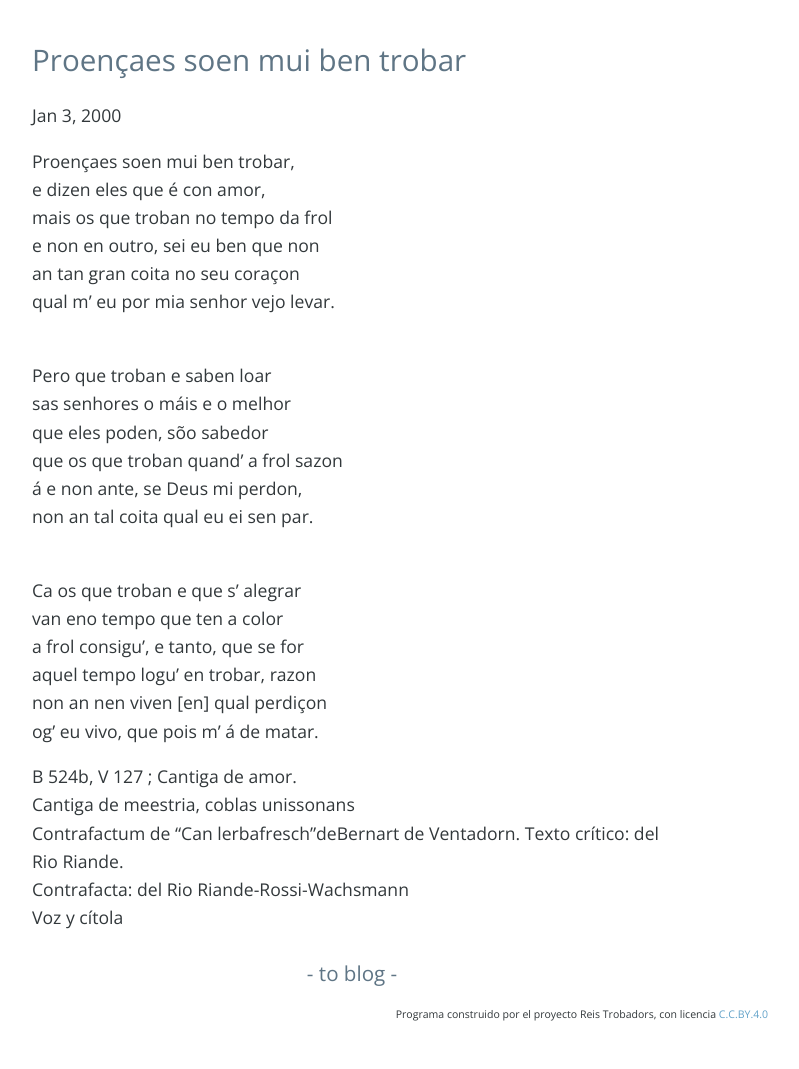
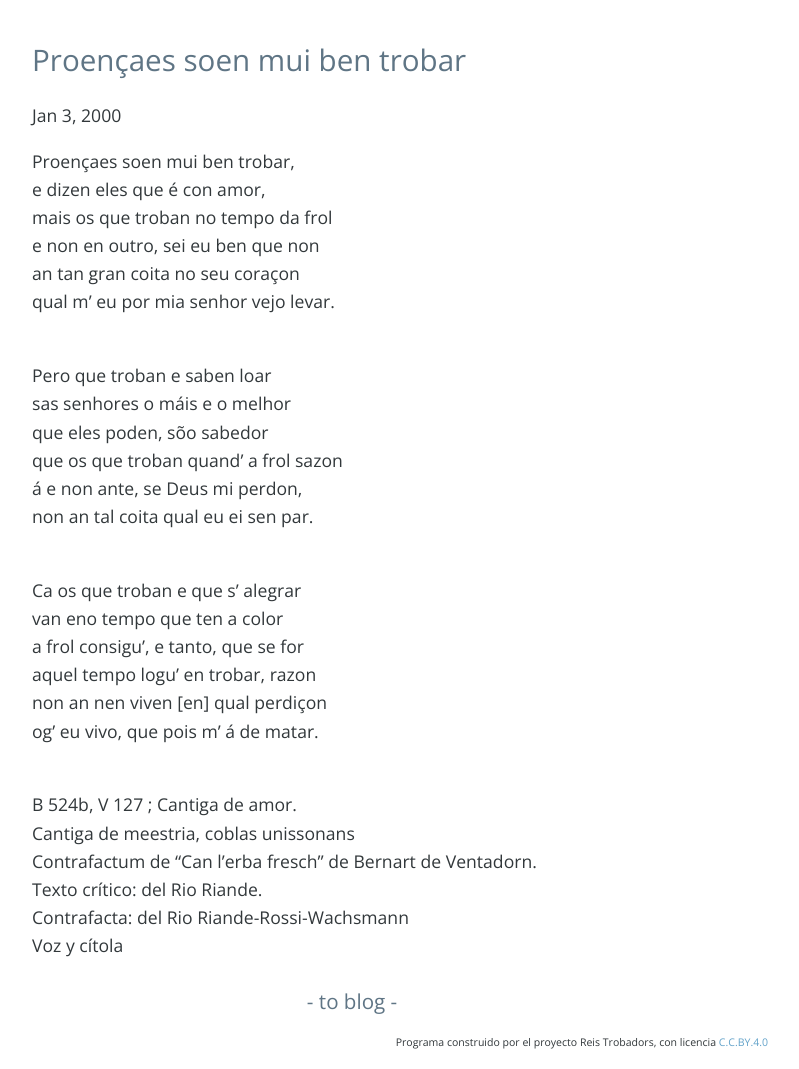
Before and after one commit to gabrielcalarco/cayman-blog-master, a Jekyll site: the page built from _posts/2000-01-03-Proençaes soen mui ben trobar.md, in a window 1280 px wide, cut to the strip 104-1173 px from the top of the page. Shown: the whole strip, without its empty margins (288-1087 px from the left). Built offline with Jekyll 4.4.1, drawn with Linux system fonts in a browser that asks for light colours; nearby versions of some CDN libraries; comment, search, counter and statistics services are not loaded; before the commit the page ends 1145 px from its top, so only the background shows below that.

Commit message:
post completo

```diff
--- a/_posts/2000-01-03-Proençaes soen mui ben trobar.md
+++ b/_posts/2000-01-03-Proençaes soen mui ben trobar.md
@@ -26,9 +26,11 @@ aquel tempo logu’ en trobar, razon<br/>
 non an nen viven [en] qual perdiçon<br/>
 og’ eu vivo, que pois m’ á de matar.<br/>
 
+<br/>
 B 524b, V 127 ;
 Cantiga de amor.<br/>
 Cantiga de meestria, coblas unissonans<br/>
-Contrafactum de “Can lerbafresch”deBernart de Ventadorn. Texto crítico: del Rio Riande.<br/>
+Contrafactum de “Can l'erba fresch” de Bernart de Ventadorn.<br/>
+Texto crítico: del Rio Riande.<br/>
 Contrafacta: del Rio Riande-Rossi-Wachsmann<br/>
 Voz y cítola<br/>
```
